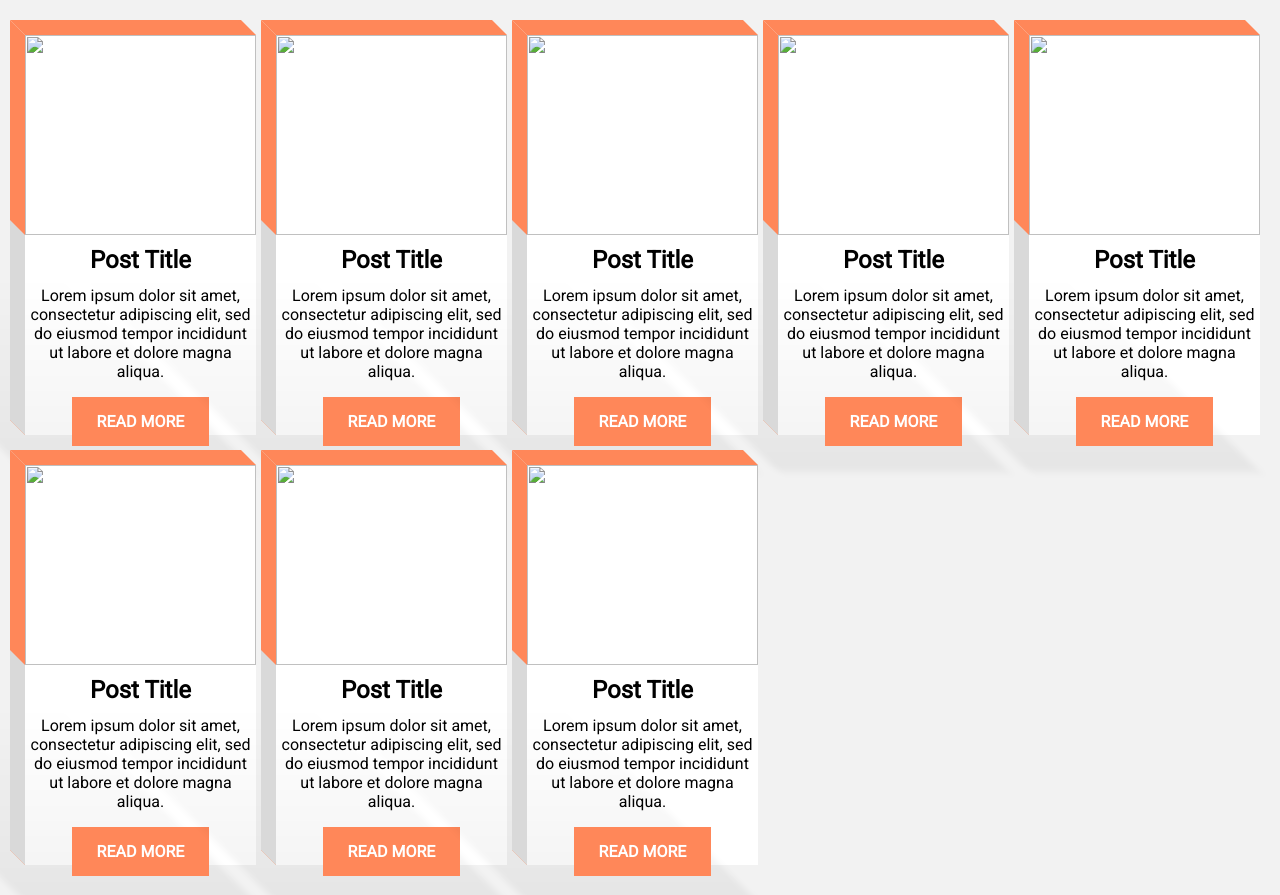
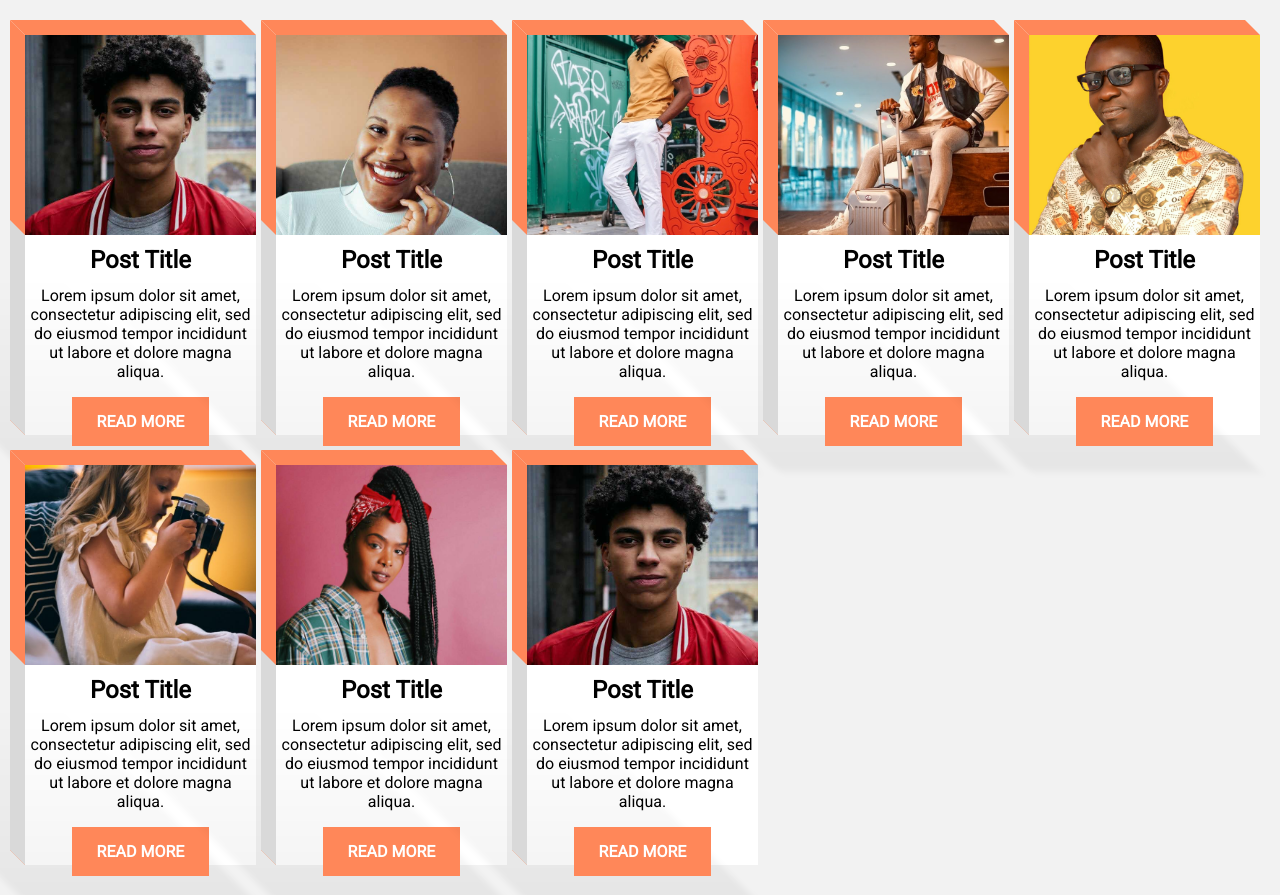
Before and after one commit to Lucky-victory/gridblogui, a plain HTML site: page index.html in a window 1280 px wide. Drawn offline with Linux system fonts and the light colour scheme; the site is published under a folder, as on GitHub Pages, so addresses that start at the root find nothing.

Commit message:
Update index.html

```diff
--- a/index.html
+++ b/index.html
@@ -11,7 +11,7 @@
   <div class="container">
    <div class="box">
     <div class="img-box">
-     <img src="/images/guy.jpg" alt="" />
+     <img src="./images/guy.jpg" alt="" />
     </div><!-- img-box-->
     <div class="content">
     <h2>Post Title</h2>
@@ -24,7 +24,7 @@
    </div><!--box-->
    <div class="box">
     <div class="img-box">
-     <img src="/images/lady-smiling.jpg" alt="" />
+     <img src="./images/lady-smiling.jpg" alt="" />
     </div><!-- img-box-->
     <div class="content">
     <h2>Post Title</h2>
@@ -37,7 +37,7 @@
    </div><!--box-->
    <div class="box">
     <div class="img-box">
-     <img src="/images/man-standing-on-pavement.jpg">
+     <img src="./images/man-standing-on-pavement.jpg">
     </div><!-- img-box-->
     <div class="content">
     <h2>Post Title</h2>
@@ -50,7 +50,7 @@
    </div><!--box-->
    <div class="box">
     <div class="img-box">
-     <img src="/images/man-sitting-on-a-pool-table.jpg" alt="" />
+     <img src="./images/man-sitting-on-a-pool-table.jpg" alt="" />
     </div><!-- img-box-->
     <div class="content">
     <h2>Post Title</h2>
@@ -63,7 +63,7 @@
    </div><!--box-->
    <div class="box">
     <div class="img-box">
-     <img src="/images/me-yellow-bg.jpg" alt="" />
+     <img src="./images/me-yellow-bg.jpg" alt="" />
     </div><!-- img-box-->
     <div class="content">
     <h2>Post Title</h2>
@@ -76,7 +76,7 @@
    </div><!--box-->
    <div class="box">
     <div class="img-box">
-     <img src="/images/little-child.jpg" alt="" />
+     <img src="./images/little-child.jpg" alt="" />
     </div><!-- img-box-->
     <div class="content">
     <h2>Post Title</h2>
@@ -89,7 +89,7 @@
    </div><!--box-->
    <div class="box">
     <div class="img-box">
-     <img src="/images/lady.jpg" alt="" />
+     <img src="./images/lady.jpg" alt="" />
     </div><!-- img-box-->
     <div class="content">
     <h2>Post Title</h2>
@@ -101,7 +101,7 @@
    </div><!--box-->
       <div class="box">
     <div class="img-box">
-     <img src="/images/guy.jpg" alt="" />
+     <img src="./images/guy.jpg" alt="" />
     </div><!-- img-box-->
     <div class="content">
      <h2>Post Title</h2>
```
